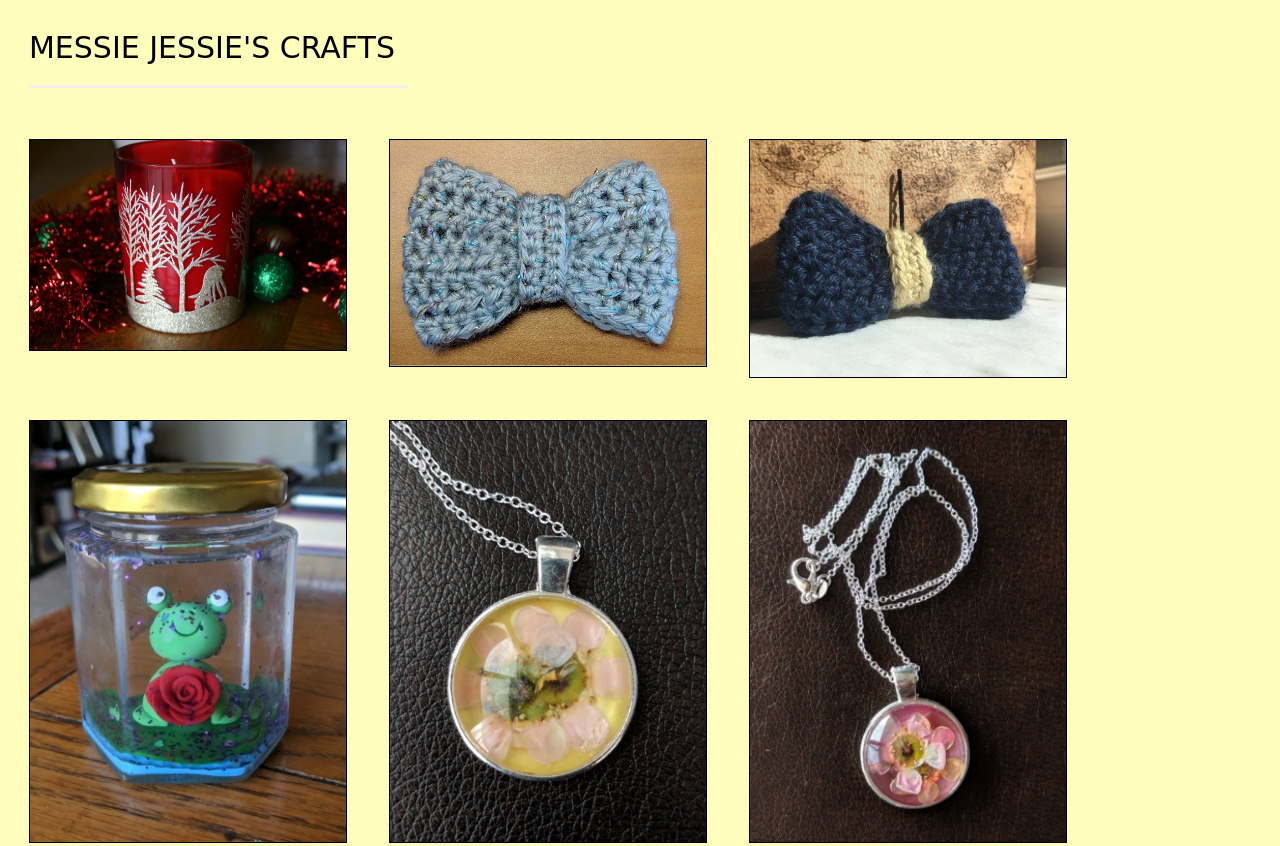
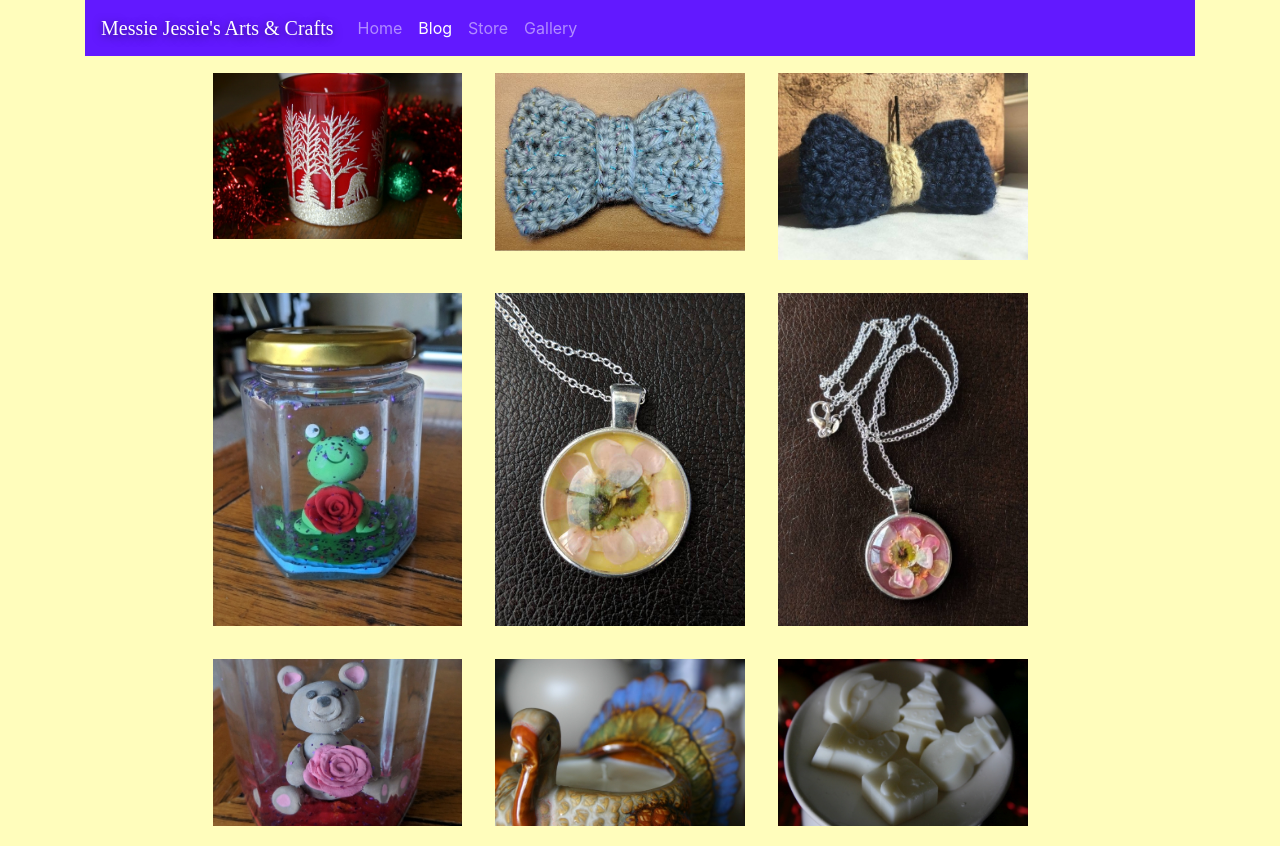
Before and after one commit to stefanshaffer/messiejessie, a plain HTML site: page messiejessie/galleryproject/gallery.html in a window 1280 px wide. Shown: the top 846 px of the page. Drawn offline with nearby package versions, Linux system fonts and the light colour scheme; a web font is replaced by a local one.

Commit message:
updates to the gallery

```diff
--- a/messiejessie/galleryproject/gallery.html
+++ b/messiejessie/galleryproject/gallery.html
@@ -4,11 +4,45 @@
 	<title>Gallery</title>
 	<link rel="stylesheet" type="text/css" href="photos.css">
 	<link href="https://fonts.googleapis.com/css?family=Neucha" rel="stylesheet">
+	  <!-- Bootstrap meta tags -->
+    <meta charset="utf-8">
+    <meta name="viewport" content="width=device-width, initial-scale=1, shrink-to-fit=no">
+
+    <!-- Bootstrap CSS -->
+    <link rel="stylesheet" href="https://maxcdn.bootstrapcdn.com/bootstrap/4.0.0/css/bootstrap.min.css" integrity="sha384-Gn5384xqQ1aoWXA+058RXPxPg6fy4IWvTNh0E263XmFcJlSAwiGgFAW/dAiS6JXm" crossorigin="anonymous">
+    <!-- End Bootstrap -->
+	<link href="https://fonts.googleapis.com/css?family=Copse" rel="stylesheet">
+
 </head>
-<body>
-<p>Messie Jessie's Crafts</p>
+<body id="fillcolor">
+
+<div class="container">
+		<nav class="navbar navbar-expand-md navbar-dark" style="background-color: #6219ff">
+  			<a class="navbar-brand" id="logo" href="#">Messie Jessie's Arts & Crafts </a>
+  			<button class="navbar-toggler" type="button" data-toggle="collapse" data-target="#navbarNav" aria-controls="navbarNav" aria-expanded="false" aria-label="Toggle navigation">
+    			<span class="navbar-toggler-icon"></span>
+  			</button>
+  		<div class="collapse navbar-collapse" id="navbarNav">
+    		<ul class="navbar-nav">
+      			<li class="nav-item">
+        			<a class="nav-link" href="../index.html">Home <span class="sr-only">(current)</span></a>
+      			</li>
+      			<li class="nav-item active">
+        			<a class="nav-link" href="blog.html">Blog</a>
+      			</li>
+      			<li class="nav-item">
+        			<a class="nav-link" href="https://www.etsy.com/shop/messyjessiescrafts">Store</a>
+      			</li>
+						<li class="nav-item">
+        			<a class="nav-link" href="../galleryproject/gallery.html">Gallery</a>
+      			</li>
+
+    		</ul>
+  		</div>
+		</nav>
 
 <div>
+	<div class="frame">
 		<img src="images/candel.JPG">
 		<img src="images/bow2.jpg">
 		<img src="images/bow1.jpg">
@@ -19,5 +53,13 @@
 		<img src="images/turkey.jpg">
 		<img src="images/waxmelts.jpg">
 	</div>
+</div>
+
+
+	<!-- JavaScript For Bootstrap -->
+    <!-- jQuery first, then Popper.js, then Bootstrap JS -->
+    <script src="https://code.jquery.com/jquery-3.2.1.slim.min.js" integrity="sha384-KJ3o2DKtIkvYIK3UENzmM7KCkRr/rE9/Qpg6aAZGJwFDMVNA/GpGFF93hXpG5KkN" crossorigin="anonymous"></script>
+    <script src="https://cdnjs.cloudflare.com/ajax/libs/popper.js/1.12.9/umd/popper.min.js" integrity="sha384-ApNbgh9B+Y1QKtv3Rn7W3mgPxhU9K/ScQsAP7hUibX39j7fakFPskvXusvfa0b4Q" crossorigin="anonymous"></script>
+    <script src="https://maxcdn.bootstrapcdn.com/bootstrap/4.0.0/js/bootstrap.min.js" integrity="sha384-JZR6Spejh4U02d8jOt6vLEHfe/JQGiRRSQQxSfFWpi1MquVdAyjUar5+76PVCmYl" crossorigin="anonymous"></script>
 </body>
 </html>
--- a/messiejessie/galleryproject/photos.css
+++ b/messiejessie/galleryproject/photos.css
@@ -1,5 +1,11 @@
+/* body{ */
+/* 	background-color: #fffdbc;} */
 body{
-	background-color: #fffdbc;}
+	=
+/* 	border: 15px solid #6219ff; */
+	background-color:#fffdbc;
+	font-family: 'Lato', sans-serif;
+}
 
 p{
 	font-family: 'Neucha', cursive;
@@ -22,3 +28,18 @@ img{
 	border: 1px solid black;
 
 	}
+
+.frame{
+	width=100%;
+	margin-left: 10%;
+	background-color: white;
+	}
+
+#logo{
+	text-shadow: 0px 2px 10px rgba(0, 0, 0, 0.55);
+	font-family: 'Copse', serif;
+}
+
+#fillcolor{
+	background-color: #fffdbc ;
+}
```
Also changed, not shown: messiejessie/blogproject/blog.html (+3 -0 lines), messiejessie/index.html (line endings or trailing spaces), messiejessie/template.css (line endings or trailing spaces). Lines whose indentation alone changed are shown as unchanged.
